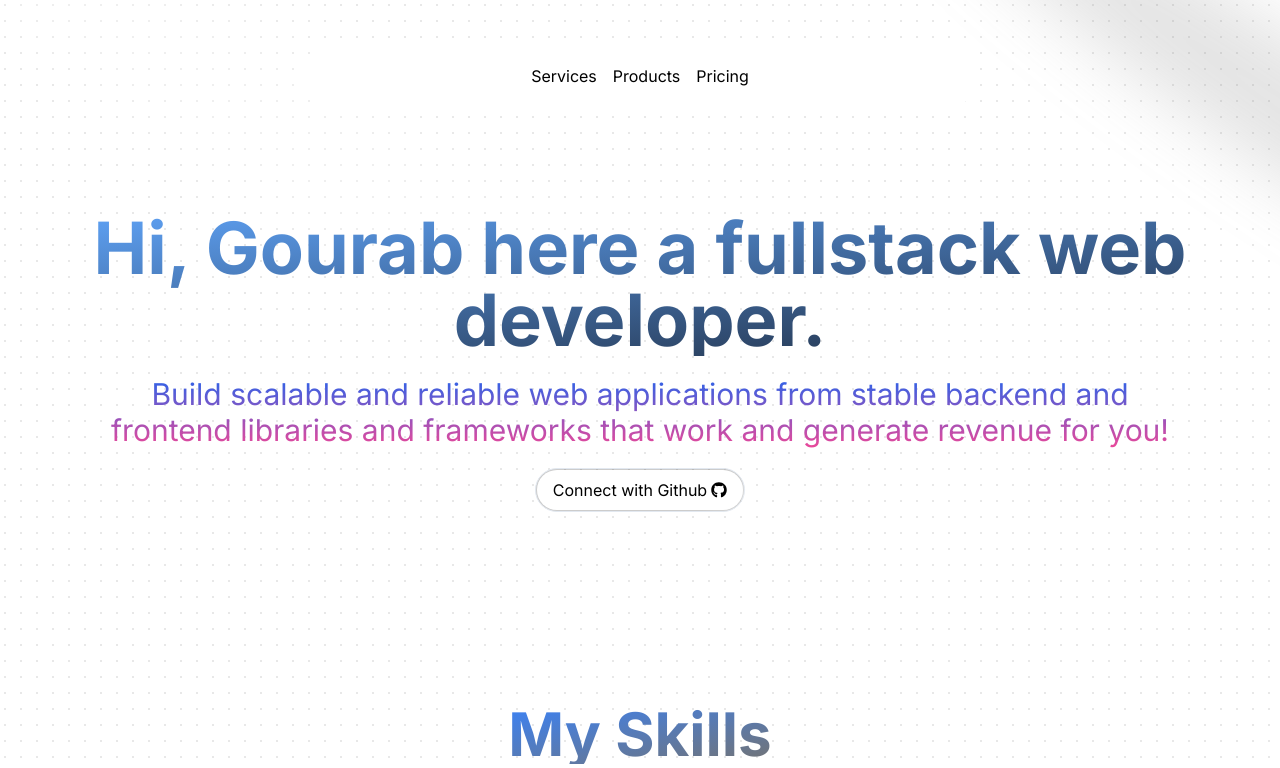
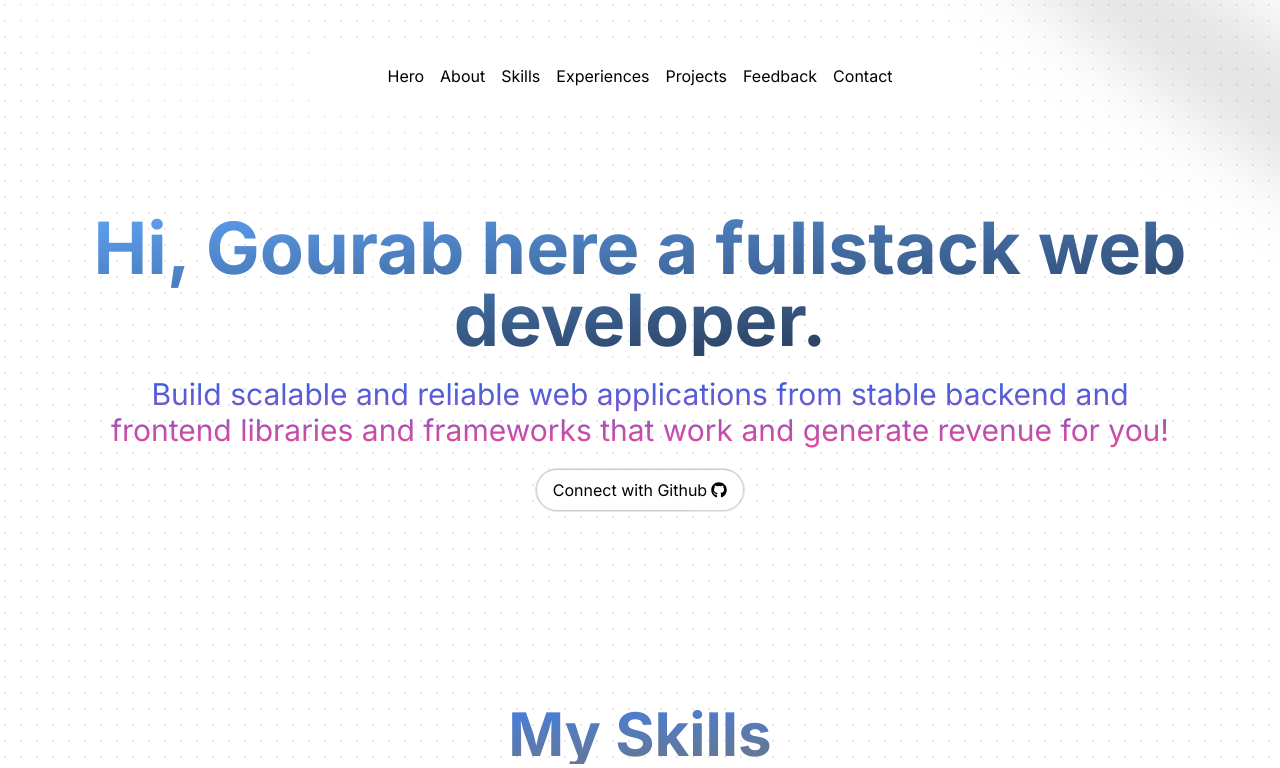
Before and after one commit to gourab8389/my-folio, a Next.js app: page / in a window 1280 px wide. Shown: the top 768 px of the page. Built offline with nearby package versions, Linux system fonts and the light colour scheme.

Commit message:
changes 3

```diff
--- a/app/components/Navbar.tsx
+++ b/app/components/Navbar.tsx
@@ -1,6 +1,8 @@
 "use client"
 import { HoveredLink, Menu, MenuItem, ProductItem } from "@/components/navbar-menu";
+import { navItems } from "@/data";
 import { cn } from "@/lib/utils";
+import Link from "next/link";
 import { useState } from "react";
 
 
@@ -9,27 +11,17 @@ export function Navbar({ className }: { className?: string }) {
   const [active, setActive] = useState<string | null>(null);
   return (
     <div
-      className={cn("fixed top-10 inset-x-0 max-w-2xl mx-auto z-50", className)}
+      className={cn("fixed top-10 inset-x-0 max-w-2xl mx-auto z-50 hidden md:block", className)}
     >
       <Menu setActive={setActive}>
-        <MenuItem setActive={setActive} active={active} item="Services">
-          <div className="flex flex-col space-y-4 text-sm">
-            <HoveredLink href="/web-dev">Web Development</HoveredLink>
-            <HoveredLink href="/interface-design">Interface Design</HoveredLink>
-            <HoveredLink href="/seo">Search Engine Optimization</HoveredLink>
-            <HoveredLink href="/branding">Branding</HoveredLink>
+        {navItems.map((item) => (
+          <div className="">
+            <Link href={item.link}>
+              <MenuItem key={item.name} setActive={setActive} active={active} item={item.name} />
+            </Link>
+
           </div>
-        </MenuItem>
-        <MenuItem setActive={setActive} active={active} item="Products">
-        </MenuItem>
-        <MenuItem setActive={setActive} active={active} item="Pricing">
-          <div className="flex flex-col space-y-4 text-sm">
-            <HoveredLink href="/hobby">Hobby</HoveredLink>
-            <HoveredLink href="/individual">Individual</HoveredLink>
-            <HoveredLink href="/team">Team</HoveredLink>
-            <HoveredLink href="/enterprise">Enterprise</HoveredLink>
-          </div>
-        </MenuItem>
+        ))}
       </Menu>
     </div>
   );
--- a/app/components/Skills.tsx
+++ b/app/components/Skills.tsx
@@ -9,7 +9,7 @@ export function Skills() {
       <p className="text-3xl lg:text-6xl font-bold text-center relative z-20 bg-clip-text text-transparent bg-gradient-to-br from-blue-500 dark:from-blue-300 to-neutral-500 dark:to-slate-600">
         My Skills
       </p>
-
+      <HoverEffect items={skills} />
 
     </div>
   );
```
